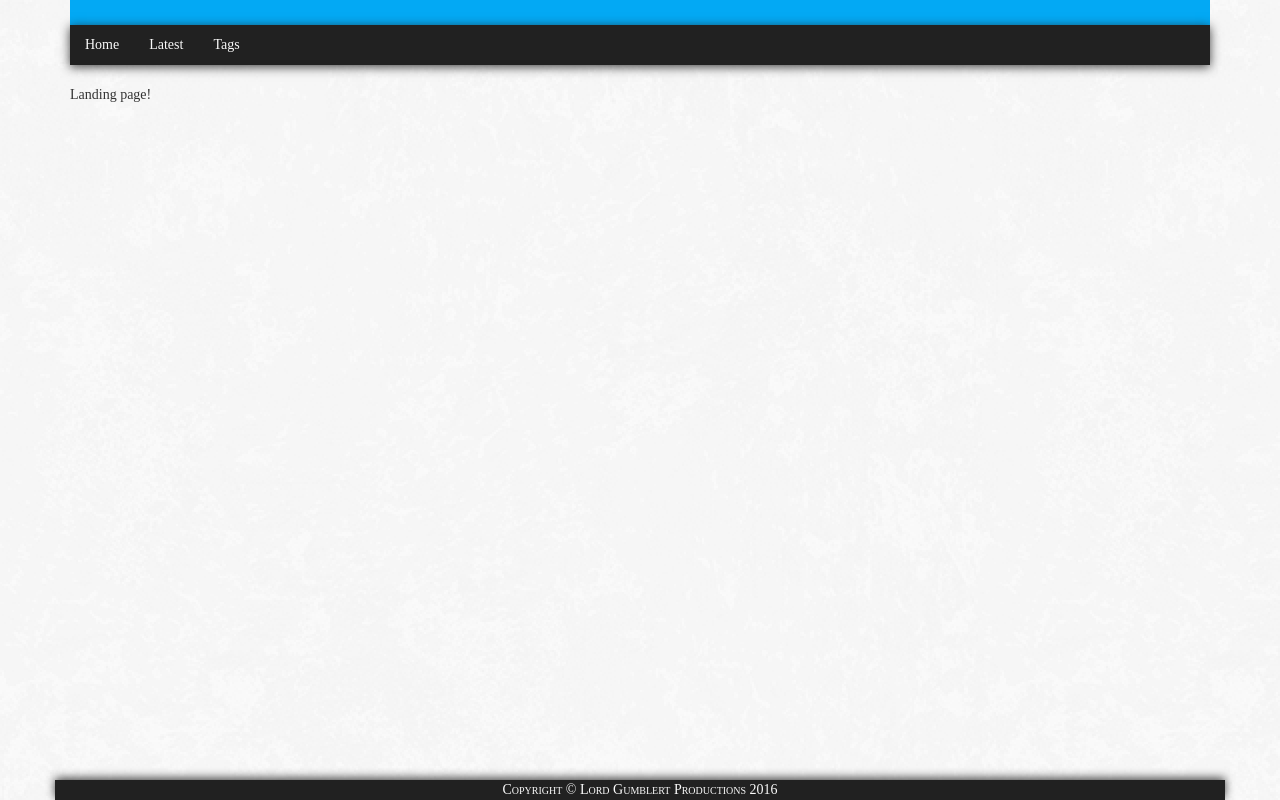
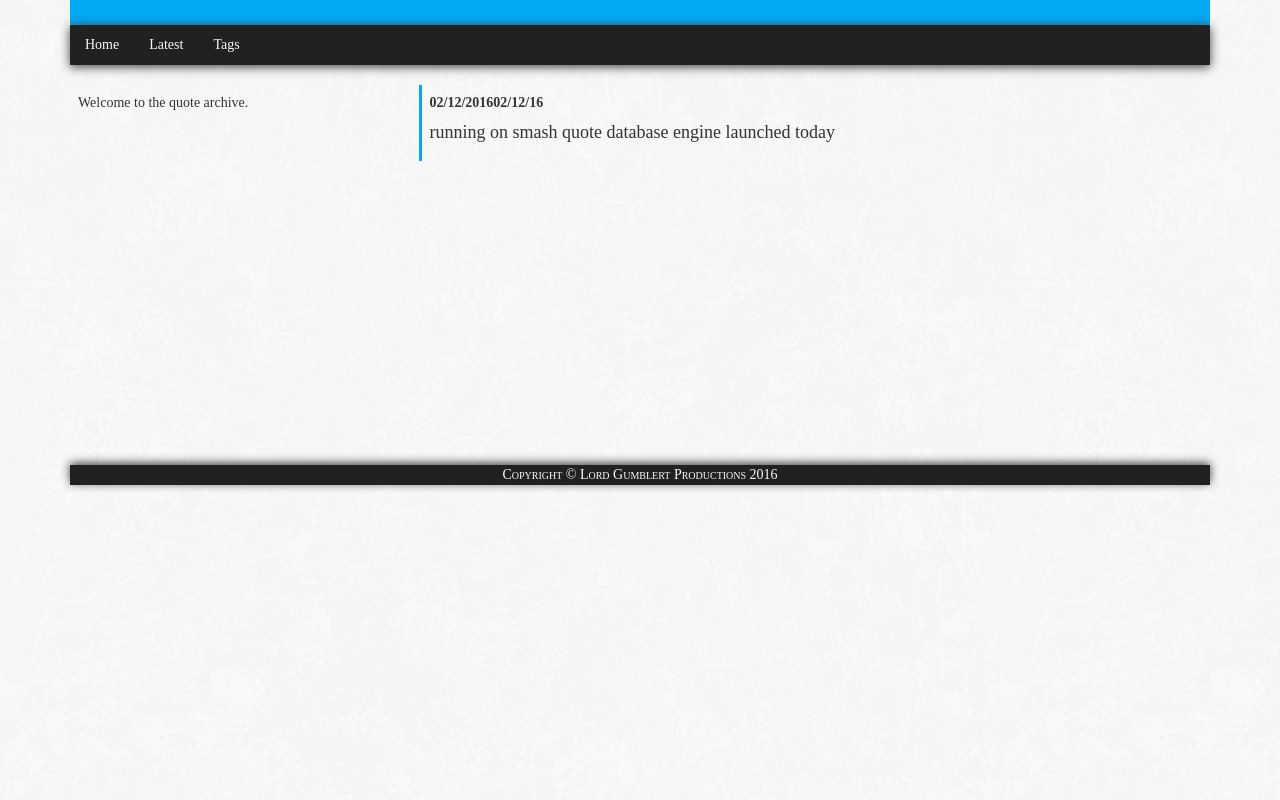
Before and after one commit to nukeop/smash, a Flask app: page / in a window 1280 px wide. Run offline with Flask 3, Linux system fonts and the light colour scheme; some libraries are stand-ins or nearby versions; some web fonts are replaced.

Commit message:
Landing page progress

```diff
--- a/smash/static/css/custom.css
+++ b/smash/static/css/custom.css
@@ -7,7 +7,7 @@ html, body {
 }
 
 .content {
-  min-height: 80vh;
+  min-height: 100%;
   position: relative;
 }
 
@@ -48,9 +48,11 @@ html, body {
   background-color: #212121;
   box-shadow: 0 -2px 10px 0px rgba(33, 33, 33, 0.85);
   position: absolute;
+  padding: 0;
+  margin-top: 50px;
   right: 0;
+  left: 0;
   bottom: 0;
-  left: 0;
 }
 
 .footer-copyright {
@@ -76,3 +78,18 @@ html, body {
 .rate-negative {
   color: #f44336;
 }
+
+.table-separator{
+  background-color: #03A9F4;
+  padding: 0!important;
+  width: 3px;
+  height: 100%;
+}
+
+.table{
+  height: 100%;
+}
+
+.table > tbody > tr > td{
+  border-top: 0;
+}
--- a/smash/templates/base.html
+++ b/smash/templates/base.html
@@ -15,7 +15,7 @@
   </head>
 
   <body>
-    <div class="container">
+    <div class="container" style="height:50%">
       <nav class="navbar navbar-default navbar-upper">
         <div class="navbar-header">
           <a class="navbar-brand navbar-brand-upper" href="">{{ appbrand }}</a>
@@ -32,17 +32,19 @@
 
 
       <div class="content">
+
         {% block content %}
 
         {% endblock %}
+
+        <footer class="footer">
+          <div class="footer-copyright">
+            Copyright © Lord Gumblert Productions 2016
+          </div>
+        </footer>
       </div>
+
     </div>
-
-    <footer class="footer container">
-      <div class="footer-copyright">
-        Copyright © Lord Gumblert Productions 2016
-      </div>
-    </footer>
 
   </body>
 
--- a/smash/templates/index.html
+++ b/smash/templates/index.html
@@ -1,4 +1,20 @@
 {% extends "base.html" %}
 {% block content %}
-{{ msg }}
+
+<table class="table">
+  <tr>
+    <td>
+      {{ welcometext|safe }}
+    </td>
+
+    <td class="table-separator">
+    </td>
+
+    <td>
+      {{ newstext|safe }}
+    </td>
+  </tr>
+</table>
+
+{{ msg|safe }}
 {% endblock %}
--- a/smash/views.py
+++ b/smash/views.py
@@ -1,3 +1,4 @@
+import datetime
 from flask import render_template
 
 from smash import app, conf, db
@@ -5,12 +6,21 @@ from smash import app, conf, db
 
 @app.route('/')
 def index():
+
+    welcome = "<p>Welcome to the quote archive.</p>"
+    news = ("<p><b>02/12/2016{}</b></p><h4>{} running on smash quote database"
+            " engine launched today</h4>").format(
+                datetime.datetime.now().strftime("%d/%m/%y"),
+                conf.config['APPNAME']
+            )
+
     return render_template(
         "index.html",
         appname=conf.config['APPNAME'],
         appbrand=conf.config['APPBRAND'],
         title="Quotes",
-        msg="Landing page!"
+        welcometext=welcome,
+        newstext=news
     )
 
 
```
